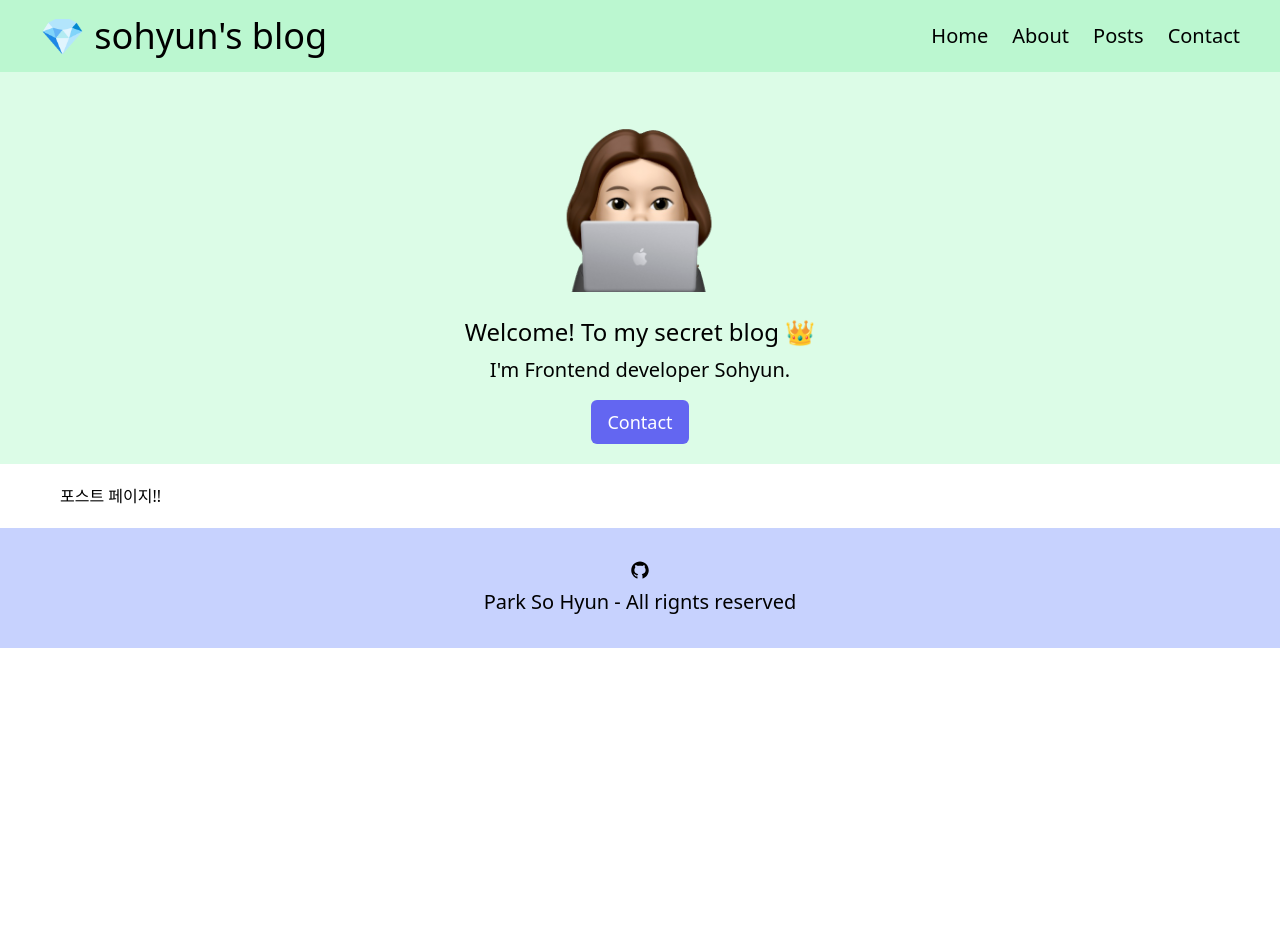
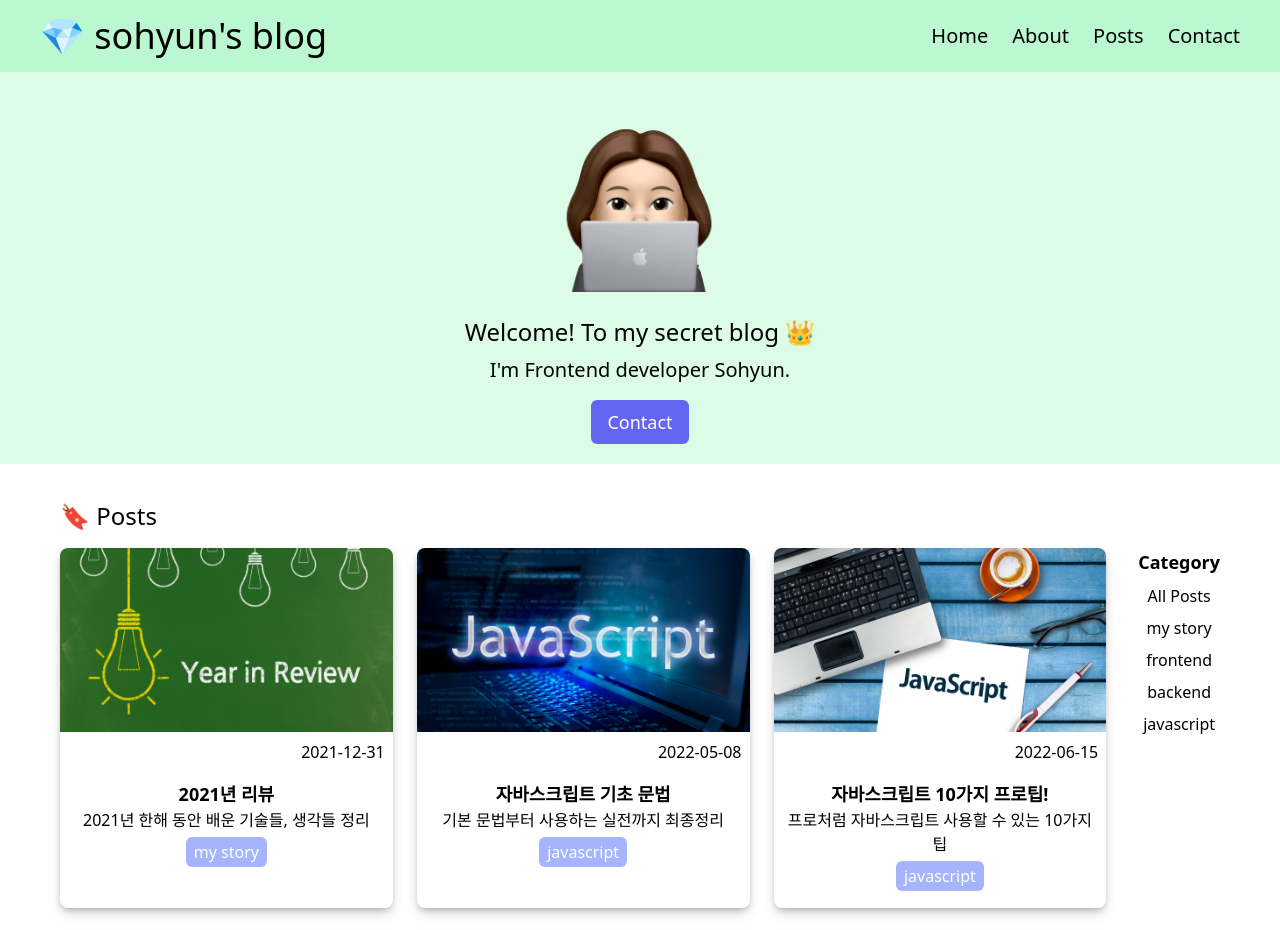
Before and after one commit to ParkSohyunee/blog-project, a Next.js app: page /posts in a window 1280 px wide. Shown: the top 930 px of the page. Before the commit the page ends 800 px from the top, so only its background shows below. Built offline with nearby package versions, Linux system fonts and the light colour scheme.

Commit message:
feat: Post page (category filtering), Post Detail Page(using react-markdown library)

```diff
--- a/package.json
+++ b/package.json
@@ -20,8 +20,14 @@
     "react": "18.2.0",
     "react-dom": "18.2.0",
     "react-icons": "^4.10.1",
+    "react-markdown": "^8.0.7",
     "react-multi-carousel": "^2.8.4",
+    "react-syntax-highlighter": "^15.5.0",
+    "remark-gfm": "^3.0.1",
     "tailwindcss": "3.3.3",
     "typescript": "5.1.6"
+  },
+  "devDependencies": {
+    "@types/react-syntax-highlighter": "^15.5.7"
   }
 }
--- a/src/app/page.tsx
+++ b/src/app/page.tsx
@@ -1,6 +1,6 @@
+import { getPosts } from "service/posts";
+import { PostList } from "components/Post";
 import { CarouselComponent } from "components/Carousel";
-import Image from "next/image";
-import { getPosts } from "service/posts";
 
 // body의 children에 해당하는 부분!!
 export default async function Home() {
@@ -10,33 +10,7 @@ export default async function Home() {
     <div>
       <section>
         <h1 className="text-3xl my-4">📖 Featured Posts</h1>
-        <div className="grid grid-cols-3 grid-rows-2 gap-6 m-auto ">
-          {posts.map(
-            (post, index) =>
-              post.featured && (
-                <div
-                  key={index}
-                  className="text-center h-[360px] overflow-hidden rounded-lg shadow-[rgba(50,50,93,0.25)_0px_6px_12px_-2px,_rgba(0,0,0,0.3)_0px_3px_7px_-3px]"
-                >
-                  <Image
-                    className="w-full"
-                    src={`/posts/${post.path}.png`}
-                    alt={`${post.title} 이미지`}
-                    width={380}
-                    height={300}
-                  />
-                  <p className="text-end p-2">{post.date}</p>
-                  <div className="flex flex-col p-2 items-center">
-                    <h2 className="font-bold text-lg">{post.title}</h2>
-                    <p>{post.description}</p>
-                  </div>
-                  <span className="bg-indigo-300 p-1 px-2 rounded-md text-white">
-                    {post.category}
-                  </span>
-                </div>
-              )
-          )}
-        </div>
+        <PostList posts={posts} />
       </section>
       <section>
         <h1 className="text-3xl mt-8">💜 You may like</h1>
--- /dev/null
+++ b/src/app/posts/[post]/page.tsx
@@ -0,0 +1,36 @@
+import MarkdownViewer from "components/MarkdownViewer";
+import { promises, readFileSync } from "fs";
+import path from "path";
+
+import { getPostDetail } from "service/posts";
+
+interface Props {
+  params: {
+    post: string;
+  };
+}
+
+export default async function PostDetailPage({ params: { post } }: Props) {
+  const postDetail = await getPostDetail(post);
+
+  // const data = await fetch(
+  //   `../../../../data/posts/${postDetail?.path}.md`
+  // ).then((res) => res.text());
+
+  const filePath = path.join(
+    process.cwd(),
+    "data/posts",
+    `${postDetail?.path}.md`
+  );
+  const res = readFileSync(filePath, "utf-8");
+  // console.log(res);
+
+  const data = res;
+
+  return (
+    <div>
+      <h1 className="my-4 text-2xl font-medium">{postDetail?.title}</h1>
+      <MarkdownViewer data={data} />
+    </div>
+  );
+}
--- a/src/app/posts/page.tsx
+++ b/src/app/posts/page.tsx
@@ -1,3 +1,13 @@
-export default function PostsPage() {
-  return <>포스트 페이지!!</>;
+import Category from "components/Category";
+import { getPosts } from "service/posts";
+
+export default async function PostsPage() {
+  const posts = await getPosts();
+
+  return (
+    <div>
+      <h1 className="text-2xl my-4">🔖 Posts</h1>
+      <Category posts={posts} />
+    </div>
+  );
 }
--- a/src/components/Carousel.tsx
+++ b/src/components/Carousel.tsx
@@ -1,6 +1,7 @@
 "use client";
 
 import Image from "next/image";
+import { useRouter } from "next/navigation";
 import Carousel from "react-multi-carousel";
 import "react-multi-carousel/lib/styles.css";
 import { Post } from "service/posts";
@@ -10,6 +11,7 @@ interface PostProps {
 }
 
 export function CarouselComponent(props: PostProps) {
+  const router = useRouter();
   const responsive = {
     desktop: {
       breakpoint: { max: 3000, min: 1024 },
@@ -27,12 +29,11 @@ export function CarouselComponent(props: PostProps) {
 
   return (
     <Carousel responsive={responsive} infinite={true} autoPlay={true}>
-      {props.posts.map(
-        (post, index) =>
-          !post.featured && (
+      {props.posts.map((post, index) => (
         <div
+          onClick={() => router.push(`/posts/${post.path}`)}
           key={index}
-              className=" m-4 rounded-lg h-[320px] overflow-hidden shadow-[rgba(50,50,93,0.25)_0px_6px_12px_-2px,_rgba(0,0,0,0.3)_0px_3px_7px_-3px]"
+          className=" m-4 rounded-lg h-[320px] overflow-hidden cursor-pointer shadow-[rgba(50,50,93,0.25)_0px_6px_12px_-2px,_rgba(0,0,0,0.3)_0px_3px_7px_-3px]"
         >
           <Image
             className="w-full "
@@ -49,8 +50,7 @@ export function CarouselComponent(props: PostProps) {
             </span>
           </div>
         </div>
-          )
-      )}
+      ))}
     </Carousel>
   );
 }
--- /dev/null
+++ b/src/components/Category.tsx
@@ -0,0 +1,80 @@
+"use client";
+
+import { MouseEvent, useState } from "react";
+import Image from "next/image";
+import { useRouter } from "next/navigation";
+
+import { Post } from "service/posts";
+
+interface PostProps {
+  posts: Post[];
+}
+
+export default function Category(props: PostProps) {
+  const router = useRouter();
+  //   const [isActive, setIsActive] = useState(false);
+  const [category, setCategory] = useState("all");
+  const [viewPosts, setViewPosts] = useState(props.posts);
+
+  //   const changeBtnToggle = () => {
+  //     setIsActive((prev) => !prev);
+  //   };
+
+  const onClickCategory = (event: MouseEvent<HTMLButtonElement>) => {
+    const category = event.currentTarget.id;
+    setCategory(category);
+    // changeBtnToggle();
+    const result = props.posts.filter((post) => post.category === category);
+    setViewPosts(category === "all" ? props.posts : result);
+  };
+
+  return (
+    <div className=" flex gap-8">
+      {/* <PostList posts={props.posts} category={category}/> */}
+      <div className="grid grid-cols-3 grid-rows-2 gap-6 m-auto ">
+        {viewPosts.map((post, index) => (
+          <div
+            onClick={() => router.push(`/posts/${post.path}`)}
+            key={index}
+            className="text-center h-[360px] overflow-hidden rounded-lg cursor-pointer shadow-[rgba(50,50,93,0.25)_0px_6px_12px_-2px,_rgba(0,0,0,0.3)_0px_3px_7px_-3px]"
+          >
+            <Image
+              priority
+              className="w-full"
+              src={`/posts/${post.path}.png`}
+              alt={`${post.title} 이미지`}
+              width={380}
+              height={300}
+            />
+            <p className="text-end p-2">{post.date}</p>
+            <div className="flex flex-col p-2 items-center">
+              <h2 className="font-bold text-lg">{post.title}</h2>
+              <p>{post.description}</p>
+            </div>
+            <span className="bg-indigo-300 p-1 px-2 rounded-md text-white">
+              {post.category}
+            </span>
+          </div>
+        ))}
+      </div>
+      <section className=" flex flex-col gap-2 items-center">
+        <p className=" text-lg font-bold">Category</p>
+        <button onClick={onClickCategory} id="all">
+          All Posts
+        </button>
+        <button onClick={onClickCategory} id="my story">
+          my story
+        </button>
+        <button onClick={onClickCategory} id="frontend">
+          frontend
+        </button>
+        <button onClick={onClickCategory} id="backend">
+          backend
+        </button>
+        <button onClick={onClickCategory} id="javascript">
+          javascript
+        </button>
+      </section>
+    </div>
+  );
+}
--- /dev/null
+++ b/src/components/MarkdownViewer.tsx
@@ -0,0 +1,41 @@
+"use client";
+
+import ReactMarkdown from "react-markdown";
+import remarkGfm from "remark-gfm";
+import { Prism as SyntaxHighlighter } from "react-syntax-highlighter";
+import { vscDarkPlus } from "react-syntax-highlighter/dist/esm/styles/prism";
+
+interface Props {
+  data: string;
+}
+
+export default function MarkdownViewer(props: Props) {
+  return (
+    <>
+      <ReactMarkdown
+        remarkPlugins={[remarkGfm]}
+        components={{
+          code({ node, inline, className, children, ...props }) {
+            const match = /language-(\w+)/.exec(className || "");
+            return !inline && match ? (
+              <SyntaxHighlighter
+                {...props}
+                style={vscDarkPlus}
+                language={match[1]}
+                PreTag="div"
+              >
+                {String(children).replace(/\n$/, "")}
+              </SyntaxHighlighter>
+            ) : (
+              <code {...props} className={className}>
+                {children}
+              </code>
+            );
+          },
+        }}
+      >
+        {props.data}
+      </ReactMarkdown>
+    </>
+  );
+}
--- /dev/null
+++ b/src/components/Post.tsx
@@ -0,0 +1,47 @@
+"use client";
+
+import Image from "next/image";
+import { useRouter } from "next/navigation";
+import { Post } from "service/posts";
+
+interface PostProps {
+  posts: Post[];
+}
+
+export function PostList(props: PostProps) {
+  const router = useRouter();
+  // console.log(props);
+
+  return (
+    <>
+      <div className="grid grid-cols-3 grid-rows-2 gap-6 m-auto ">
+        {props.posts.map(
+          (post, index) =>
+            post.featured && (
+              <div
+                onClick={() => router.push(`/posts/${post.path}`)}
+                key={index}
+                className="text-center h-[360px] overflow-hidden rounded-lg cursor-pointer shadow-[rgba(50,50,93,0.25)_0px_6px_12px_-2px,_rgba(0,0,0,0.3)_0px_3px_7px_-3px]"
+              >
+                <Image
+                  className="w-full"
+                  src={`/posts/${post.path}.png`}
+                  alt={`${post.title} 이미지`}
+                  width={380}
+                  height={300}
+                />
+                <p className="text-end p-2">{post.date}</p>
+                <div className="flex flex-col p-2 items-center">
+                  <h2 className="font-bold text-lg">{post.title}</h2>
+                  <p>{post.description}</p>
+                </div>
+                <span className="bg-indigo-300 p-1 px-2 rounded-md text-white">
+                  {post.category}
+                </span>
+              </div>
+            )
+        )}
+      </div>
+    </>
+  );
+}
--- a/src/service/posts.ts
+++ b/src/service/posts.ts
@@ -15,3 +15,16 @@ export const getPosts: () => Promise<Post[]> = async () => {
   const data = await promises.readFile(filePath, "utf-8");
   return JSON.parse(data);
 };
+
+export const getPostDetail: (
+  path: string
+) => Promise<Post | undefined> = async (path: string) => {
+  const posts = await getPosts();
+  return posts.find((post) => post.path === path);
+};
+
+// export const getMarkDown = async (path: string) => {
+//   const filePath = path.join(process.cwd(), "data/posts", `${path}.md`);
+//   const data = await promises.readFile(filePath, "utf-8");
+//   return JSON.parse(data);
+// };
```
Also changed, not shown: 1 other file (tests, documents, lock files or other folders). Lines whose indentation alone changed are shown as unchanged.
